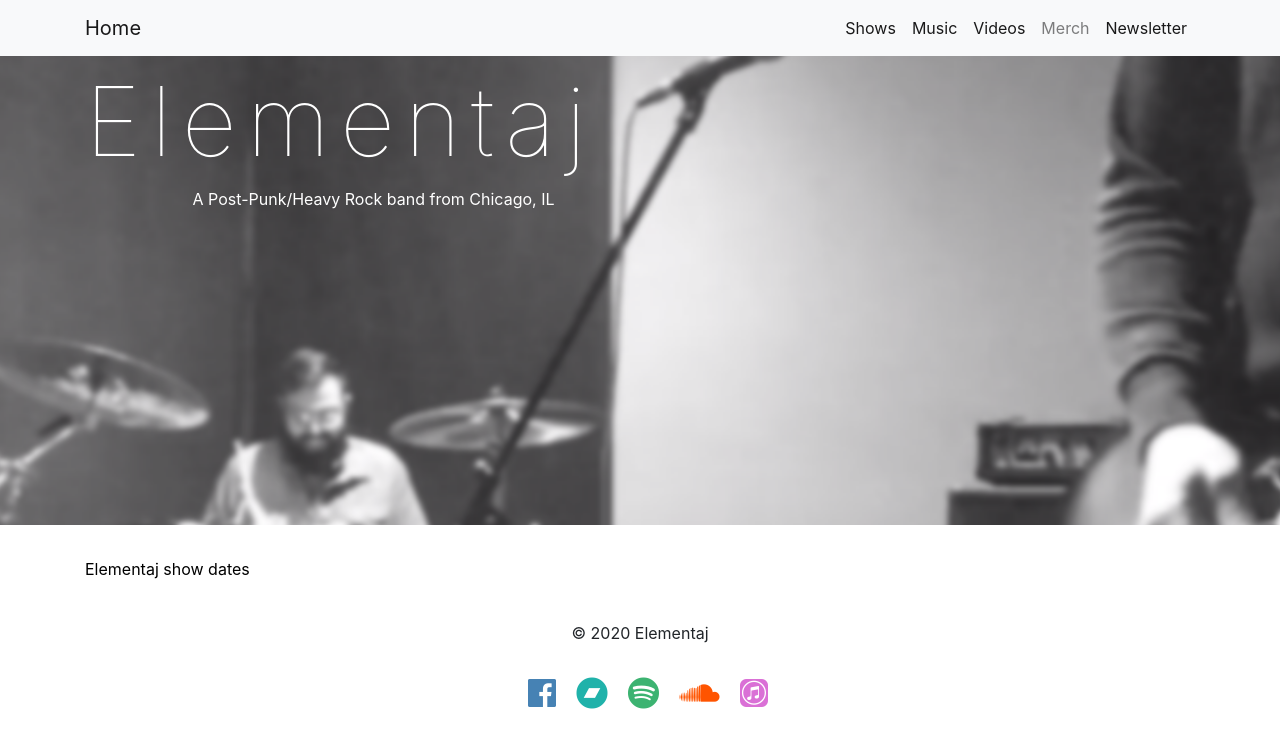
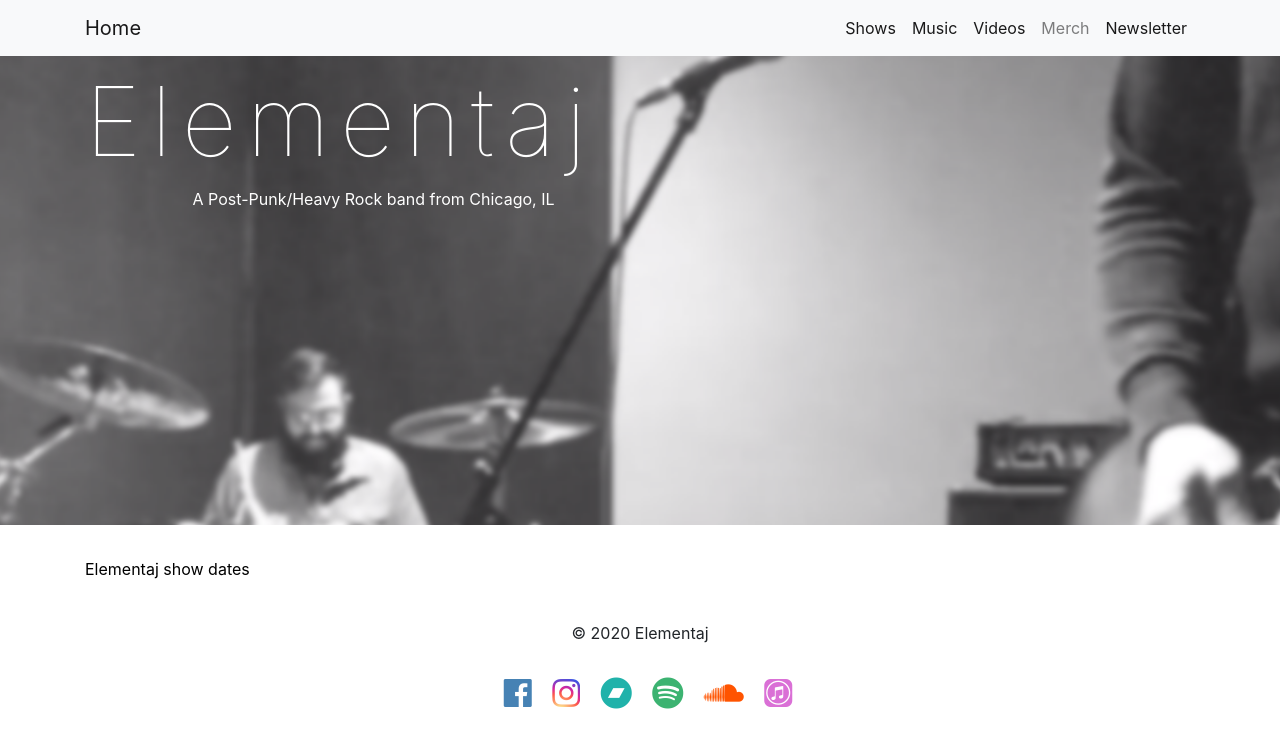
Before and after one commit to ajzdunek/Elementaj-Site, a Jekyll site: the page built from shows.md, in a window 1280 px wide. Shown: the top 748 px of the page. Built offline with Jekyll 4.4.1, drawn with Linux system fonts in a browser that asks for light colours; a script that is not in the unit is left out.

Commit message:
adding and applying css to instagram logo

```diff
--- a/_includes/footer.html
+++ b/_includes/footer.html
@@ -8,9 +8,9 @@
 
   <div class="container py-3 text-center">
       <a href="https://www.facebook.com/elementaj/" target="_blank" rel="noopener noreferrer"><i class="fab fa-facebook fa-2x ml-3"></i></a>
+      <a href="https://www.instagram.com/elementaj_01/"><i class="fab fa-instagram fa-2x ml-3"></i></a>
       <a href="https://elementaj.bandcamp.com/" target="_blank" rel="noopener noreferrer"><i class="fab fa-bandcamp fa-2x ml-3"></i></a>
       <a href="https://open.spotify.com/artist/1yDouTv2q4suFkrv1qAtLp?si=D9hlhX_GRRGNObNsZHI0zg"><i class="fab fa-spotify fa-2x ml-3"></i></a>
       <a href="https://soundcloud.com/elementaj_band"><i class="fab fa-soundcloud fa-2x ml-3"></i></a>
       <a href="https://music.apple.com/us/artist/elementaj/1487750603"><i class="fab fa-itunes fa-2x ml-3"></i></a>
-      {{/*  <iframe src="https://www.bandsintown.com/artist/elementaj/track_button?size=small&display_tracker_count=false_color=%23FFFFFF&background_color=%2300B4B3&hover_color=%2300908f" height="25" width="165" scrolling="no" frameborder="0" style="border:none; overflow:hidden"; allowtransparency="true" ></iframe>  */}}
   </div>
--- a/assets/css/style.css
+++ b/assets/css/style.css
@@ -134,6 +134,15 @@
     color: steelblue;
 }
 
+.fa-instagram{
+    background: radial-gradient(circle at 30% 107%, #fdf497 0%, #fdf497 5%, #fd5949 45%, #d6249f 60%, #285AEB 90%);
+    -webkit-background-clip: text;
+    /* Also define standard property for compatibility */
+    background-clip: text;
+    -webkit-text-fill-color: transparent;
+
+}
+
 .fa-bandcamp {
     color: lightseagreen
 }
```
